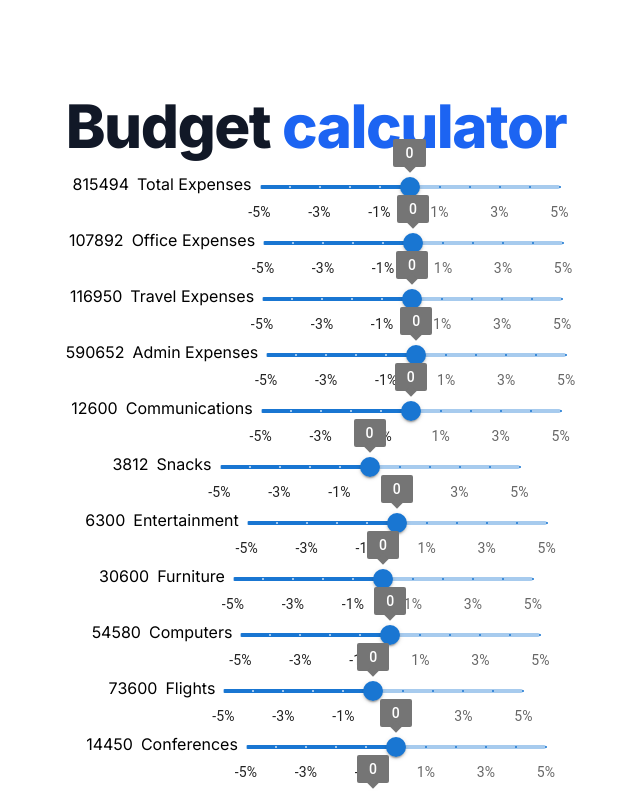
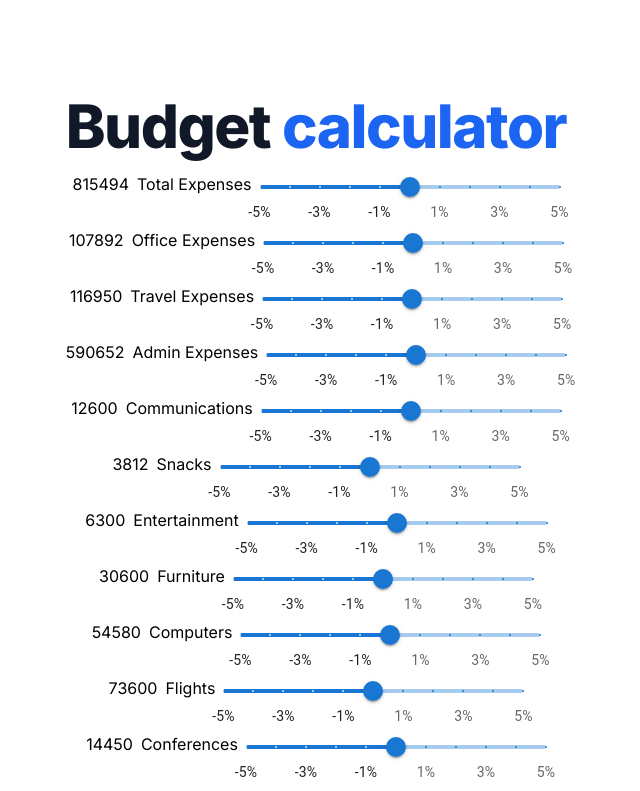
Before and after one commit to pavel-shermayster-sage/top-down-planning, a Next.js app: page / in a window 1280 px wide. Shown: the top 791 px of the page, without its empty margins (324-964 px from the left). Built offline with nearby package versions, Linux system fonts and the light colour scheme.

Commit message:
styles update

```diff
--- a/src/app/page.tsx
+++ b/src/app/page.tsx
@@ -3,14 +3,12 @@ import Image from "next/image";
 import { Grid } from "@/components/grid";
 import { Slider } from "@/components/slider";
 import { RangeSlider } from "flowbite-react";
-import { data } from "./data.js";
-interface AccountData {
-  account: string;
-  locked: boolean;
-}
+import { data as rawData } from "./data.js";
+import { useState } from "react";
 
 // https://github.com/Hendrixer/fullstack-ai-nextjs
 export default function Home() {
+  const [data, setData] = useState(() => rawData);
   return (
     <main className="flex min-h-screen flex-col items-center justify-between p-24">
       <div>
--- a/src/components/slider.tsx
+++ b/src/components/slider.tsx
@@ -19,14 +19,14 @@ export function Slider({
   return (
     <Box sx={{ width: 300 }}>
       <MUSlider
-        aria-label="Always visible"
+        aria-label=""
         defaultValue={0}
         getAriaValueText={valuetext}
         step={1}
         marks={marks}
         min={-5}
         max={5}
-        valueLabelDisplay="on"
+        valueLabelDisplay="auto"
         onChange={onChange}
       />
     </Box>
```
